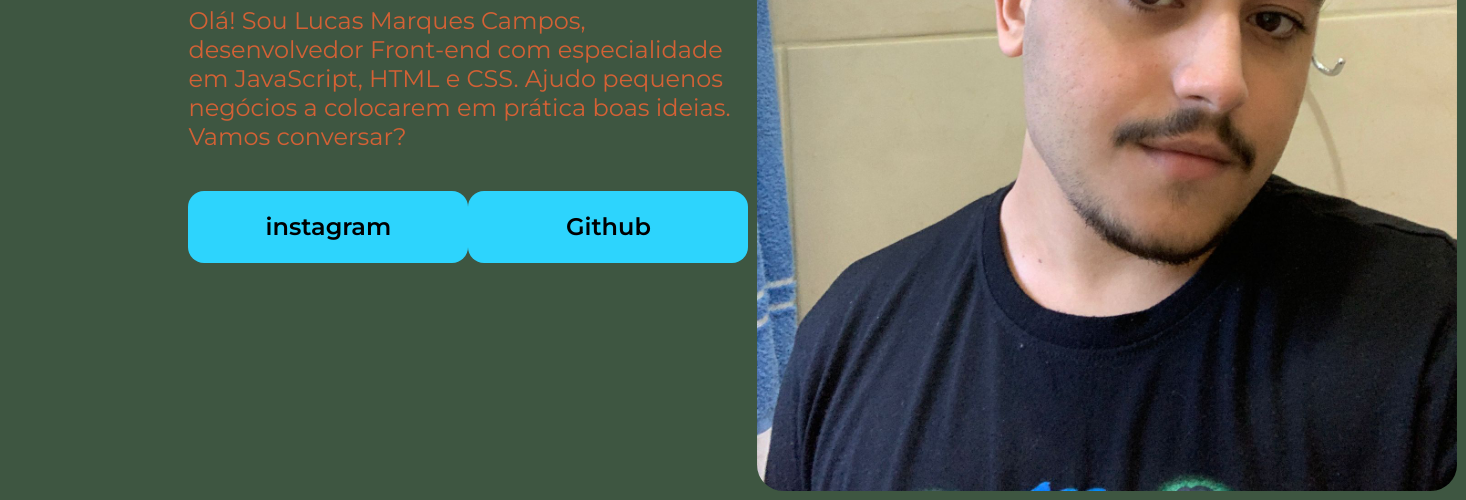
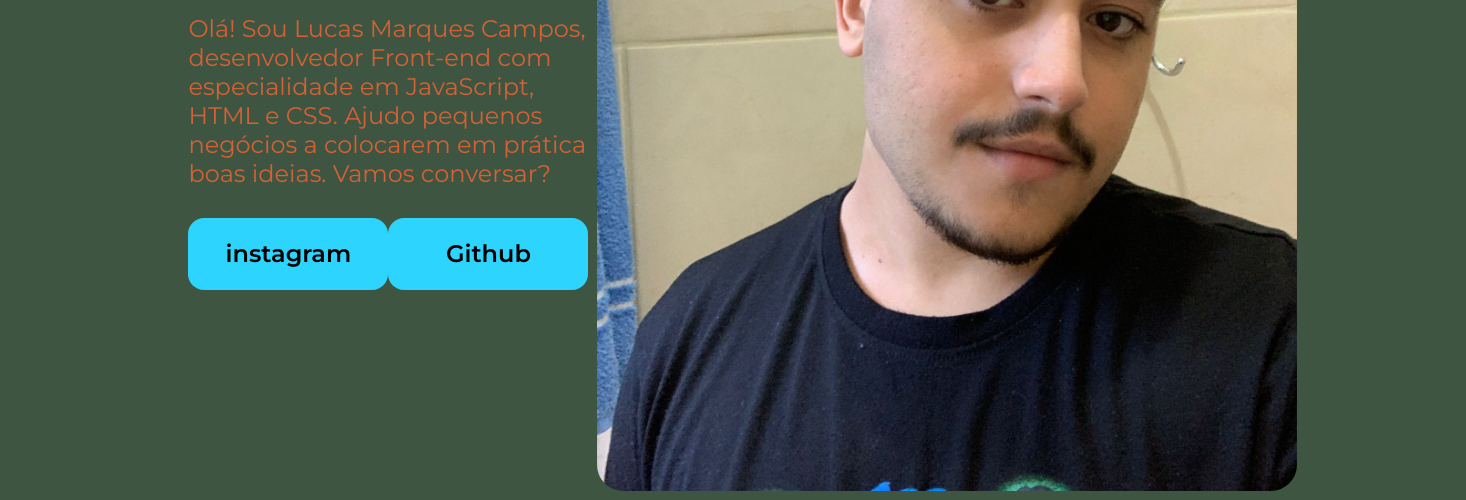
Before and after one commit to Lucas-Marques-Campos/first__site, a plain HTML site: page index.html in a window 1280 px wide. Shown: the part 554-1054 px from the top of the page, 1466 px wide, since content can reach past the window. Drawn offline with nearby package versions, Linux system fonts and the light colour scheme.

Commit message:
Update style.css

```diff
--- a/style.css
+++ b/style.css
@@ -22,10 +22,10 @@ body {
 
 
 .apresentacao__conteudo {
-    width: 615px;
+    width: 600px;
     display: flex;
     flex-direction: column;
-    gap: 40px;
+    gap: 30px;
 }
 .apresentacao__conteudo__titulo {
     font-family: 'Krona One', sans-serif;
@@ -42,15 +42,16 @@ body {
 }
 .apresentacao__links__link {
     background-color: #2DD4FD;
-    width: 280px;
+    width: 200px ;
     text-align: center;
     border-radius: 16px;
     font-size: 24px;
     font-weight: 600;
-    padding: 21.5px 0;
+    padding: 21.5px 0px;
     text-decoration: none;
     color: black;
-    font-family: "Montserrat", sans-serif;;
+    font-family: "Montserrat", sans-serif;
+
 }
 .Foto{
     border-radius: 35px;
```
